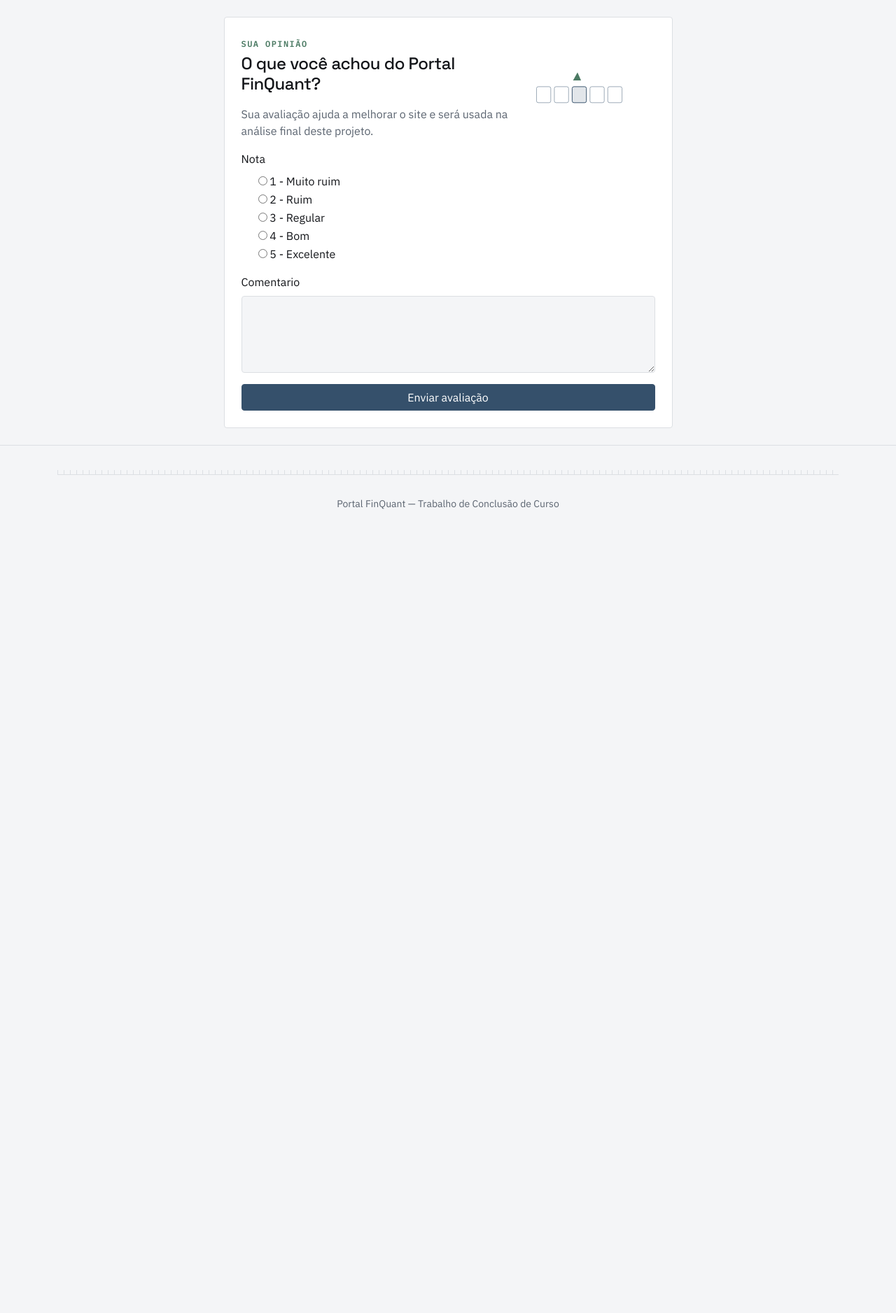
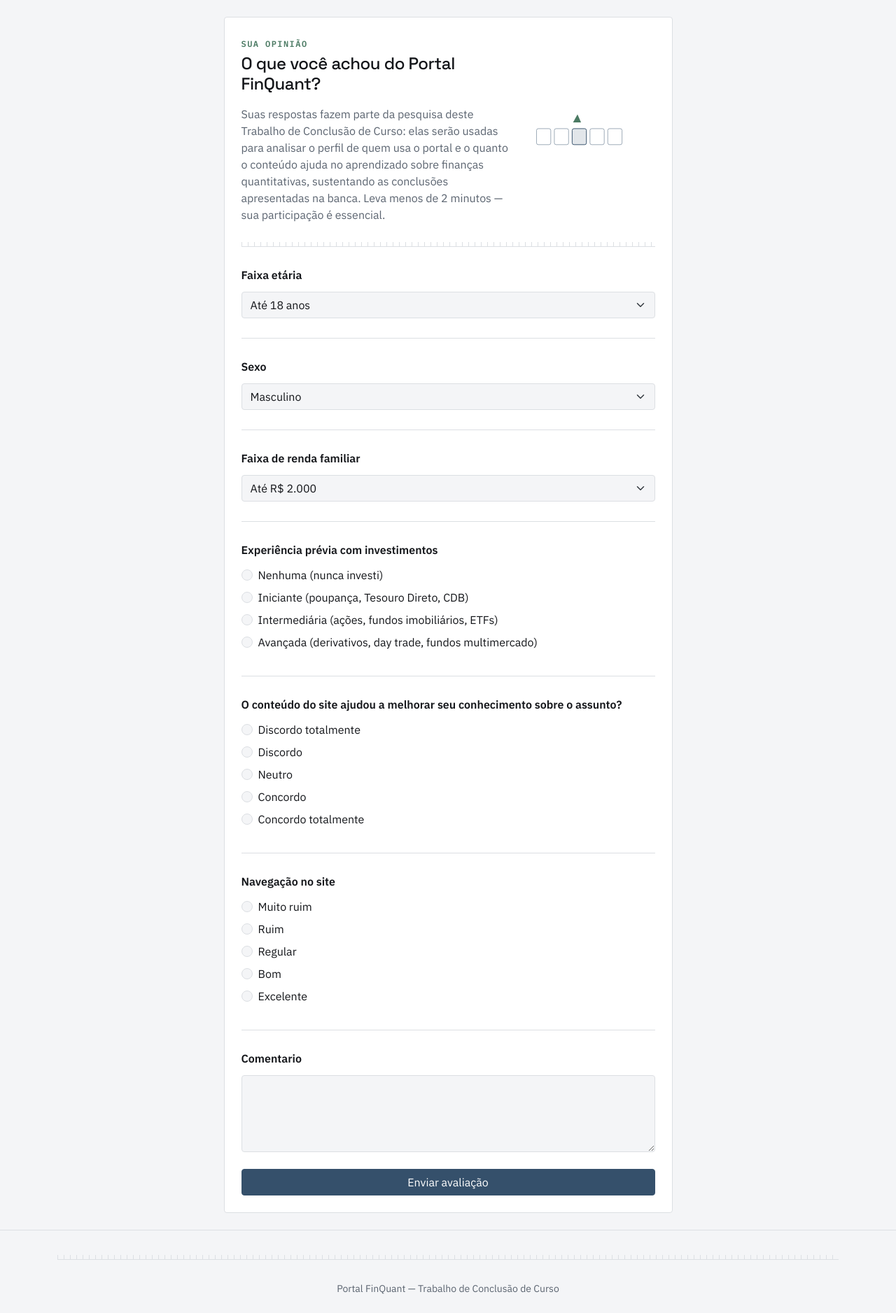
Before and after one commit to pagliarinimvp/portal-finquant, a Django app: page /avaliacao/ in a window 1280 px wide. Shown: the part 57-1934 px from the top of the page at 70% size. Before the commit the page ends 785 px from the top, so only its background shows below. Run offline with Django 5.2, Linux system fonts and the light colour scheme.

Commit message:
Amplia o questionário de avaliação com perfil do usuário e melhora o layout
Adiciona perguntas de faixa etária, sexo, experiência prévia com
investimentos, se o conteúdo ajudou a aprender e faixa de renda familiar
à avaliação do site, para dar suporte à análise de perfil dos usuários
na pesquisa do TCC. Também reorganiza a ordem das perguntas, separa
visualmente o enunciado das perguntas e melhora o espaçamento entre elas.

Co-Authored-By: Claude Sonnet 5 <noreply@anthropic.com>

```diff
--- a/avaliacoes/forms.py
+++ b/avaliacoes/forms.py
@@ -4,21 +4,62 @@ from .models import Avaliacao
 
 
 class AvaliacaoForm(forms.ModelForm):
-    # Declarado explicitamente (em vez de deixar o ModelForm gerar o campo
-    # sozinho) para evitar a opção em branco que o Django adiciona por padrão
-    # quando o campo do model não tem um "default" definido.
+    # Todos os campos de escolha abaixo são declarados explicitamente (em vez
+    # de deixar o ModelForm gerar o campo sozinho) para evitar a opção em
+    # branco que o Django adiciona por padrão quando o campo do model não tem
+    # um "default" definido.
     nota = forms.TypedChoiceField(
-        label='Nota',
+        label='Navegação no site',
         choices=Avaliacao.Nota.choices,
         coerce=int,
-        widget=forms.RadioSelect,
+        widget=forms.RadioSelect(attrs={'class': 'form-check-input'}),
         required=True,
         error_messages={'required': 'Selecione uma nota.'},
+    )
+    faixa_etaria = forms.ChoiceField(
+        label='Faixa etária',
+        choices=Avaliacao.FaixaEtaria.choices,
+        widget=forms.Select(attrs={'class': 'form-select'}),
+        required=True,
+        error_messages={'required': 'Selecione sua faixa etária.'},
+    )
+    sexo = forms.ChoiceField(
+        label='Sexo',
+        choices=Avaliacao.Sexo.choices,
+        widget=forms.Select(attrs={'class': 'form-select'}),
+        required=True,
+        error_messages={'required': 'Selecione uma opção.'},
+    )
+    experiencia_investimentos = forms.TypedChoiceField(
+        label='Experiência prévia com investimentos',
+        choices=Avaliacao.ExperienciaInvestimentos.choices,
+        coerce=int,
+        widget=forms.RadioSelect(attrs={'class': 'form-check-input'}),
+        required=True,
+        error_messages={'required': 'Selecione sua experiência com investimentos.'},
+    )
+    conteudo_ajudou = forms.TypedChoiceField(
+        label='O conteúdo do site ajudou a melhorar seu conhecimento sobre o assunto?',
+        choices=Avaliacao.ConteudoAjudou.choices,
+        coerce=int,
+        widget=forms.RadioSelect(attrs={'class': 'form-check-input'}),
+        required=True,
+        error_messages={'required': 'Selecione uma opção.'},
+    )
+    faixa_renda_familiar = forms.ChoiceField(
+        label='Faixa de renda familiar',
+        choices=Avaliacao.FaixaRendaFamiliar.choices,
+        widget=forms.Select(attrs={'class': 'form-select'}),
+        required=True,
+        error_messages={'required': 'Selecione sua faixa de renda familiar.'},
     )
 
     class Meta:
         model = Avaliacao
-        fields = ['nota', 'comentario']
+        fields = [
+            'faixa_etaria', 'sexo', 'experiencia_investimentos',
+            'conteudo_ajudou', 'faixa_renda_familiar', 'nota', 'comentario',
+        ]
         widgets = {
             'comentario': forms.Textarea(attrs={'class': 'form-control', 'rows': 4}),
         }
--- a/avaliacoes/models.py
+++ b/avaliacoes/models.py
@@ -4,17 +4,56 @@ from django.db import models
 
 class Avaliacao(models.Model):
     class Nota(models.IntegerChoices):
-        UM = 1, '1 - Muito ruim'
-        DOIS = 2, '2 - Ruim'
-        TRES = 3, '3 - Regular'
-        QUATRO = 4, '4 - Bom'
-        CINCO = 5, '5 - Excelente'
+        UM = 1, 'Muito ruim'
+        DOIS = 2, 'Ruim'
+        TRES = 3, 'Regular'
+        QUATRO = 4, 'Bom'
+        CINCO = 5, 'Excelente'
+
+    class FaixaEtaria(models.TextChoices):
+        ATE_18 = 'ATE_18', 'Até 18 anos'
+        DE_19_A_25 = '19_25', '19 a 25 anos'
+        DE_26_A_35 = '26_35', '26 a 35 anos'
+        DE_36_A_45 = '36_45', '36 a 45 anos'
+        DE_46_A_60 = '46_60', '46 a 60 anos'
+        MAIS_60 = 'MAIS_60', 'Mais de 60 anos'
+
+    class Sexo(models.TextChoices):
+        MASCULINO = 'M', 'Masculino'
+        FEMININO = 'F', 'Feminino'
+        OUTRO = 'O', 'Outro'
+        NAO_INFORMAR = 'NI', 'Prefiro não informar'
+
+    class ExperienciaInvestimentos(models.IntegerChoices):
+        NENHUMA = 1, 'Nenhuma (nunca investi)'
+        INICIANTE = 2, 'Iniciante (poupança, Tesouro Direto, CDB)'
+        INTERMEDIARIA = 3, 'Intermediária (ações, fundos imobiliários, ETFs)'
+        AVANCADA = 4, 'Avançada (derivativos, day trade, fundos multimercado)'
+
+    class ConteudoAjudou(models.IntegerChoices):
+        DISCORDO_TOTALMENTE = 1, 'Discordo totalmente'
+        DISCORDO = 2, 'Discordo'
+        NEUTRO = 3, 'Neutro'
+        CONCORDO = 4, 'Concordo'
+        CONCORDO_TOTALMENTE = 5, 'Concordo totalmente'
+
+    class FaixaRendaFamiliar(models.TextChoices):
+        ATE_2000 = 'ATE_2000', 'Até R$ 2.000'
+        DE_2000_A_5000 = '2000_5000', 'R$ 2.000 a R$ 5.000'
+        DE_5000_A_10000 = '5000_10000', 'R$ 5.000 a R$ 10.000'
+        MAIS_10000 = 'MAIS_10000', 'Acima de R$ 10.000'
+        NAO_INFORMAR = 'NAO_INFORMAR', 'Prefiro não informar'
 
     usuario = models.ForeignKey(
         settings.AUTH_USER_MODEL, on_delete=models.SET_NULL, null=True, blank=True,
         related_name='avaliacoes',
     )
     nota = models.IntegerField(choices=Nota.choices)
+    faixa_etaria = models.CharField(max_length=10, choices=FaixaEtaria.choices)
+    sexo = models.CharField(max_length=2, choices=Sexo.choices)
+    experiencia_investimentos = models.IntegerField(choices=ExperienciaInvestimentos.choices)
+    conteudo_ajudou = models.IntegerField(choices=ConteudoAjudou.choices)
+    faixa_renda_familiar = models.CharField(max_length=13, choices=FaixaRendaFamiliar.choices)
     comentario = models.TextField(blank=True, help_text='Opcional: conte o que podemos melhorar.')
     criado_em = models.DateTimeField(auto_now_add=True)
 
--- a/static/css/site.css
+++ b/static/css/site.css
@@ -93,6 +93,28 @@ h1, h2, h3, h4, h5, h6,
     letter-spacing: 0.12em;
     text-transform: uppercase;
     color: var(--fq-gold);
+}
+
+/* --- Bloco de pergunta de formulário: separa questões com um divisor sutil --- */
+.fq-pergunta {
+    padding-bottom: 1.75rem;
+    margin-bottom: 1.75rem;
+    border-bottom: 1px solid var(--fq-rule);
+}
+
+.fq-pergunta:last-of-type {
+    padding-bottom: 0;
+    margin-bottom: 1.5rem;
+    border-bottom: none;
+}
+
+.fq-pergunta > .form-label {
+    font-weight: 600;
+    margin-bottom: 0.75rem;
+}
+
+.fq-pergunta .form-check {
+    margin-bottom: 0.5rem;
 }
 
 /* Números financeiros alinhados como uma tabela de dados. */
--- a/templates/avaliacoes/avaliacao_form.html
+++ b/templates/avaliacoes/avaliacao_form.html
@@ -10,7 +10,7 @@
                 <div class="col-8">
                     <span class="fq-eyebrow">Sua opinião</span>
                     <h1 class="h4 mb-3 mt-1">O que você achou do Portal FinQuant?</h1>
-                    <p class="text-muted">Sua avaliação ajuda a melhorar o site e será usada na análise final deste projeto.</p>
+                    <p class="text-muted">Suas respostas fazem parte da pesquisa deste Trabalho de Conclusão de Curso: elas serão usadas para analisar o perfil de quem usa o portal e o quanto o conteúdo ajuda no aprendizado sobre finanças quantitativas, sustentando as conclusões apresentadas na banca. Leva menos de 2 minutos — sua participação é essencial.</p>
                 </div>
                 <div class="col-4 d-none d-sm-block">
                     <div style="max-width: 140px;">
@@ -18,9 +18,45 @@
                     </div>
                 </div>
             </div>
+            <div class="fq-regua"></div>
             <form method="post">
                 {% csrf_token %}
-                <div class="mb-3">
+                <div class="fq-pergunta">
+                    <label class="form-label" for="{{ form.faixa_etaria.id_for_label }}">{{ form.faixa_etaria.label }}</label>
+                    {{ form.faixa_etaria }}
+                    {% if form.faixa_etaria.errors %}<div class="text-danger small">{{ form.faixa_etaria.errors }}</div>{% endif %}
+                </div>
+                <div class="fq-pergunta">
+                    <label class="form-label" for="{{ form.sexo.id_for_label }}">{{ form.sexo.label }}</label>
+                    {{ form.sexo }}
+                    {% if form.sexo.errors %}<div class="text-danger small">{{ form.sexo.errors }}</div>{% endif %}
+                </div>
+                <div class="fq-pergunta">
+                    <label class="form-label" for="{{ form.faixa_renda_familiar.id_for_label }}">{{ form.faixa_renda_familiar.label }}</label>
+                    {{ form.faixa_renda_familiar }}
+                    {% if form.faixa_renda_familiar.errors %}<div class="text-danger small">{{ form.faixa_renda_familiar.errors }}</div>{% endif %}
+                </div>
+                <div class="fq-pergunta">
+                    <label class="form-label d-block">{{ form.experiencia_investimentos.label }}</label>
+                    {% for radio in form.experiencia_investimentos %}
+                        <div class="form-check">
+                            {{ radio.tag }}
+                            <label class="form-check-label" for="{{ radio.id_for_label }}">{{ radio.choice_label }}</label>
+                        </div>
+                    {% endfor %}
+                    {% if form.experiencia_investimentos.errors %}<div class="text-danger small">{{ form.experiencia_investimentos.errors }}</div>{% endif %}
+                </div>
+                <div class="fq-pergunta">
+                    <label class="form-label d-block">{{ form.conteudo_ajudou.label }}</label>
+                    {% for radio in form.conteudo_ajudou %}
+                        <div class="form-check">
+                            {{ radio.tag }}
+                            <label class="form-check-label" for="{{ radio.id_for_label }}">{{ radio.choice_label }}</label>
+                        </div>
+                    {% endfor %}
+                    {% if form.conteudo_ajudou.errors %}<div class="text-danger small">{{ form.conteudo_ajudou.errors }}</div>{% endif %}
+                </div>
+                <div class="fq-pergunta">
                     <label class="form-label d-block">{{ form.nota.label }}</label>
                     {% for radio in form.nota %}
                         <div class="form-check">
@@ -30,7 +66,7 @@
                     {% endfor %}
                     {% if form.nota.errors %}<div class="text-danger small">{{ form.nota.errors }}</div>{% endif %}
                 </div>
-                <div class="mb-3">
+                <div class="fq-pergunta">
                     <label class="form-label" for="{{ form.comentario.id_for_label }}">{{ form.comentario.label }}</label>
                     {{ form.comentario }}
                 </div>
```
Also changed, not shown: avaliacoes/admin.py (+8 -2 lines), avaliacoes/tests.py (+9 -1 lines), avaliacoes/migrations/0002_avaliacao_conteudo_ajudou_and_more.py (added), avaliacoes/migrations/0003_alter_avaliacao_experiencia_investimentos.py (added), avaliacoes/migrations/0004_alter_avaliacao_nota.py (added).
